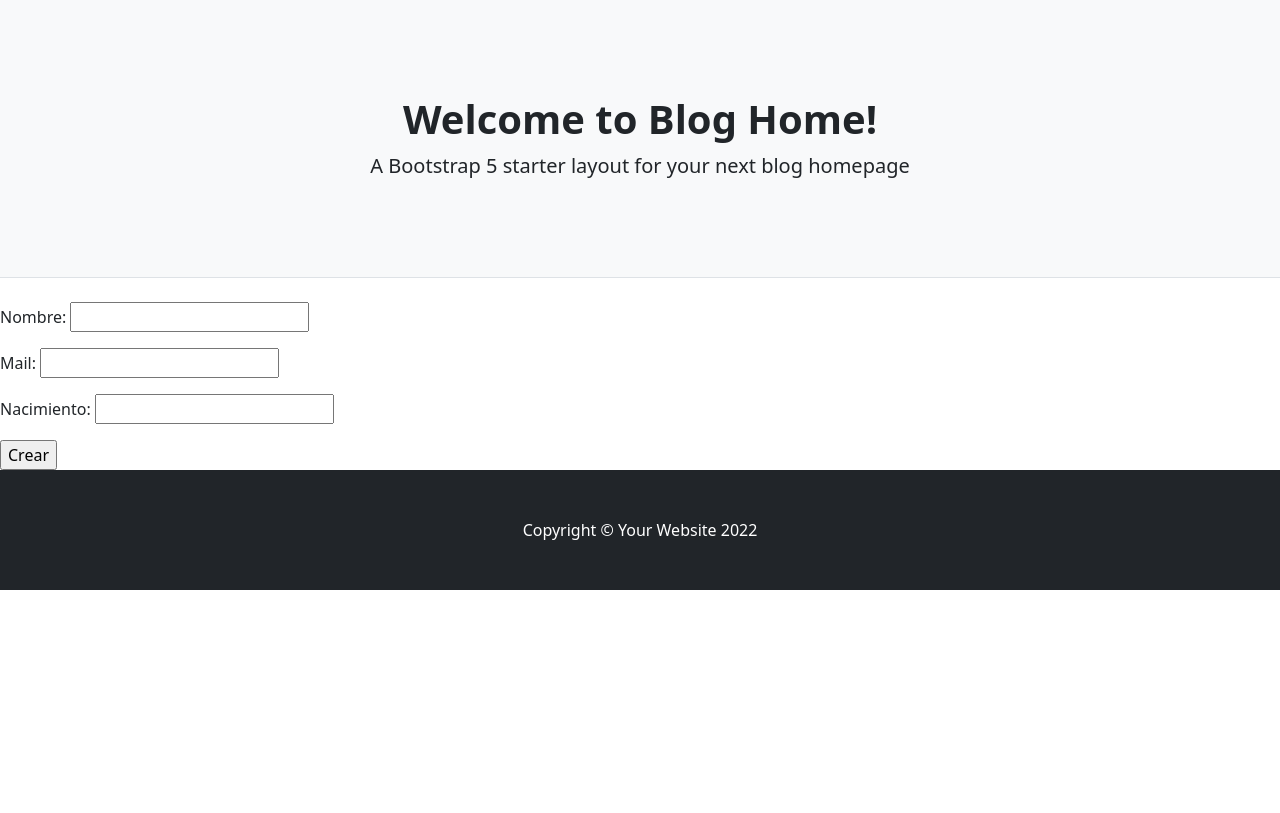
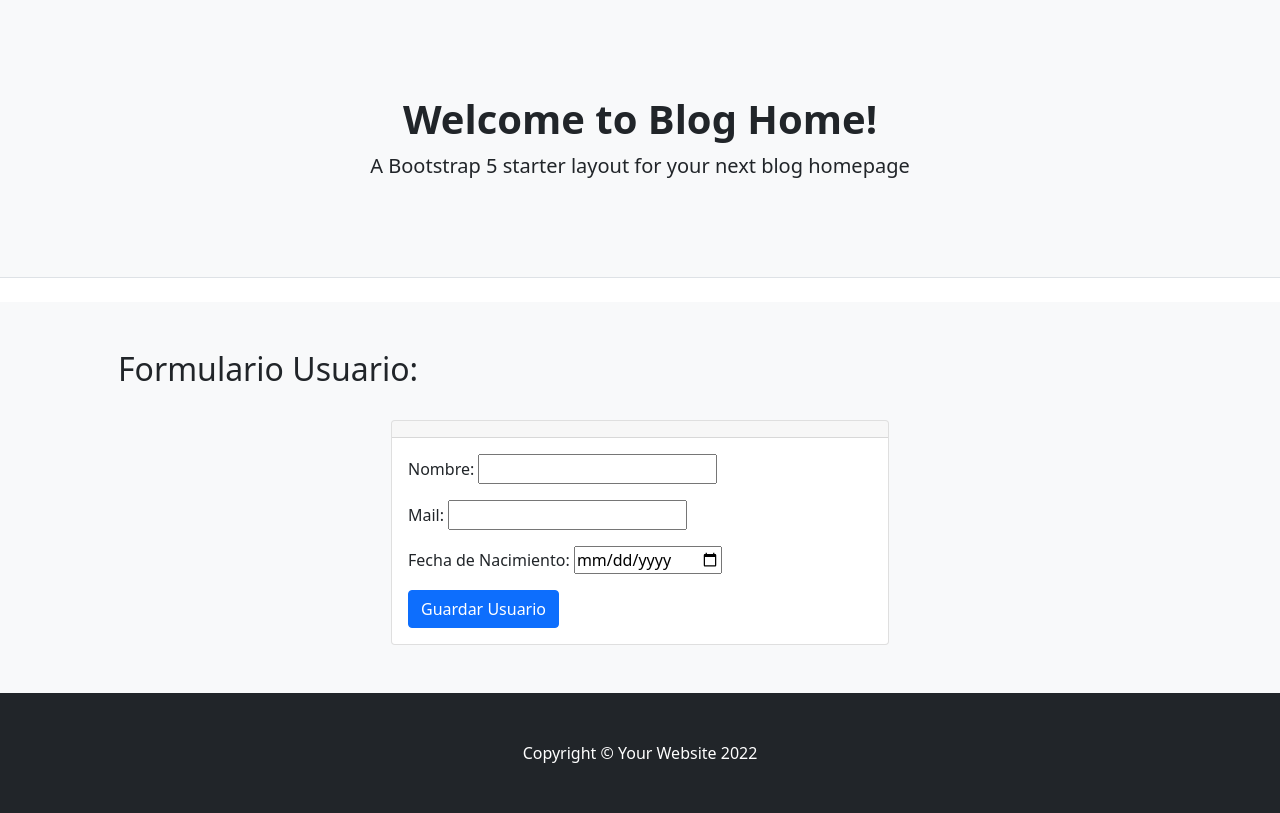
Before and after one commit to BGilardon/ProyectoFinal, a Django app: page /ProyectoFinalApp/crearUsuarios/ in a window 1280 px wide. Shown: the part 57-870 px from the top of the page. Before the commit the page ends 647 px from the top, so only its background shows below. Run offline with Django 4.2, Linux system fonts and the light colour scheme; some libraries are stand-ins or nearby versions.

Commit message:
Crear Usuario

```diff
--- a/ProyectoFinalApp/Templates/crearUsuarios.html
+++ b/ProyectoFinalApp/Templates/crearUsuarios.html
@@ -19,11 +19,33 @@
 {% endblock %}
 
 {% block B2 %}
-<form action="" method="post">
-    {% csrf_token %}
+<section class="bg-light py-5">
+    <div class="container px-5">
+        <h2>Formulario Usuario:</h2>
+        <br>
+        <div class="row gx-5 justify-content-center">
+            <div class="col-lg-6">
 
-    {{form.as_p }}
+                <div class="card">
+                    <div class="card-header text-center">
 
-    <input type="submit" value="Crear">
-</form>
+                    </div>
+                    <div class="card-body">
+                        <form action="" method="post">
+                            {% csrf_token %}
+                            <p> Nombre: <input type="text" name="nombre"></p>
+
+                            <p> Mail: <input type= "number" name="mail"></p>
+
+                            <p> Fecha de Nacimiento: <input type= "date" name="nacimiento"></p>
+
+                            <input type="submit" class="btn btn-primary" value="Guardar Usuario">
+                        </form>
+                    </div>
+                </div>
+
+            </div>
+        </div>
+    </div>
+</section>
 {% endblock %}
--- a/ProyectoFinalApp/forms.py
+++ b/ProyectoFinalApp/forms.py
@@ -1,4 +1,6 @@
 from django import forms
+
+
 
 
 
@@ -6,7 +8,6 @@ class crearUsuario(forms.Form):
     nombre = forms.CharField(max_length=30)
     mail = forms.EmailField()
     nacimiento = forms.DateField()
-
 
 class crearPosteo(forms.Form):
     titulo = forms.CharField(max_length=20)
--- a/ProyectoFinalApp/models.py
+++ b/ProyectoFinalApp/models.py
@@ -5,7 +5,6 @@ from django.db import models
 # Create your models here.
 
 class Usuario(models.Model):
-
     nombre = models.CharField(max_length=30)
     mail = models.EmailField()
     nacimiento = models.DateField()
--- a/ProyectoFinalApp/views.py
+++ b/ProyectoFinalApp/views.py
@@ -24,7 +24,7 @@ def creaUsuarios(request):
 
             info = formulario.cleaned_data
 
-            usuario = Usuario(nombre=info["nombre"],email=info["email"],nacimiento=info["nacimiento"]) # Error aca
+            usuario = Usuario(nombre=info["nombre"],mail=info["mail"],nacimiento=info["nacimiento"])
             usuario.save()
 
             return redirect("crearUsuarios")
```
